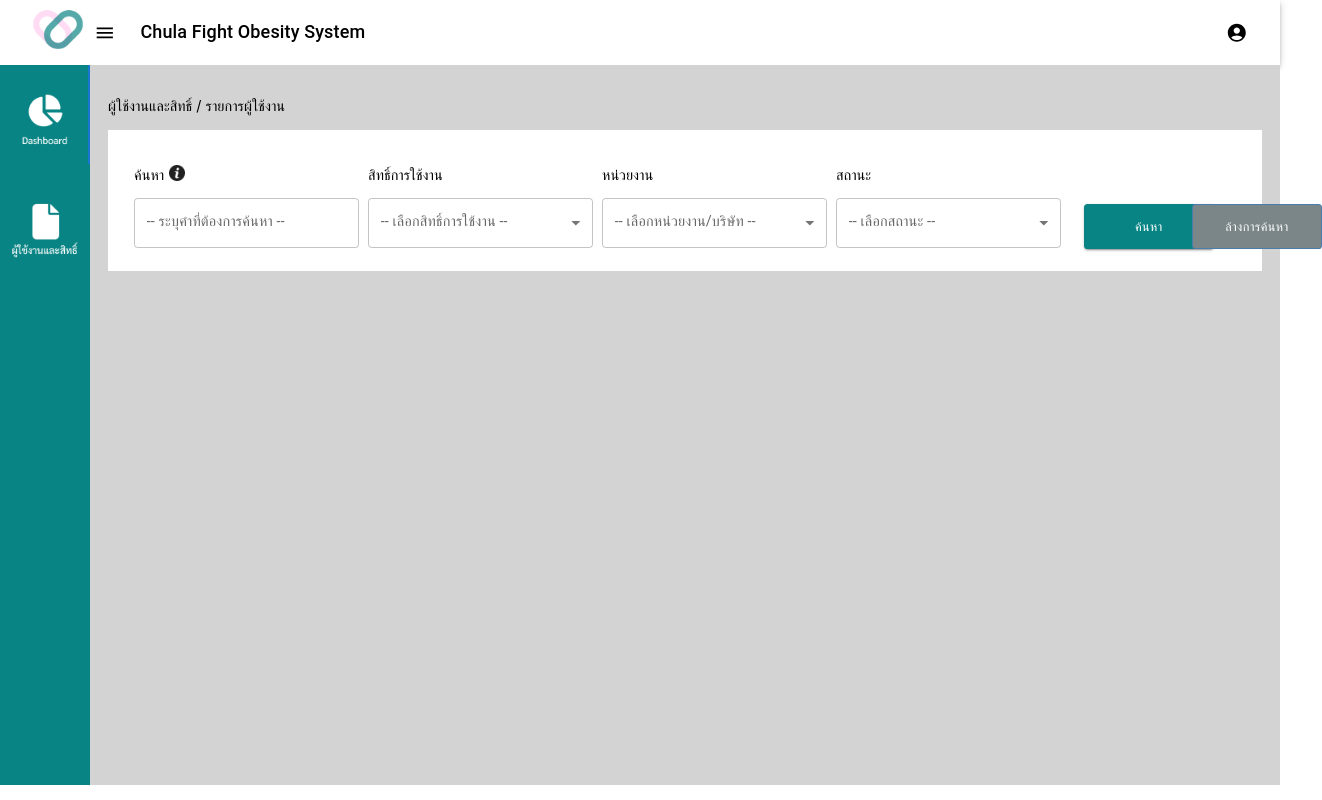
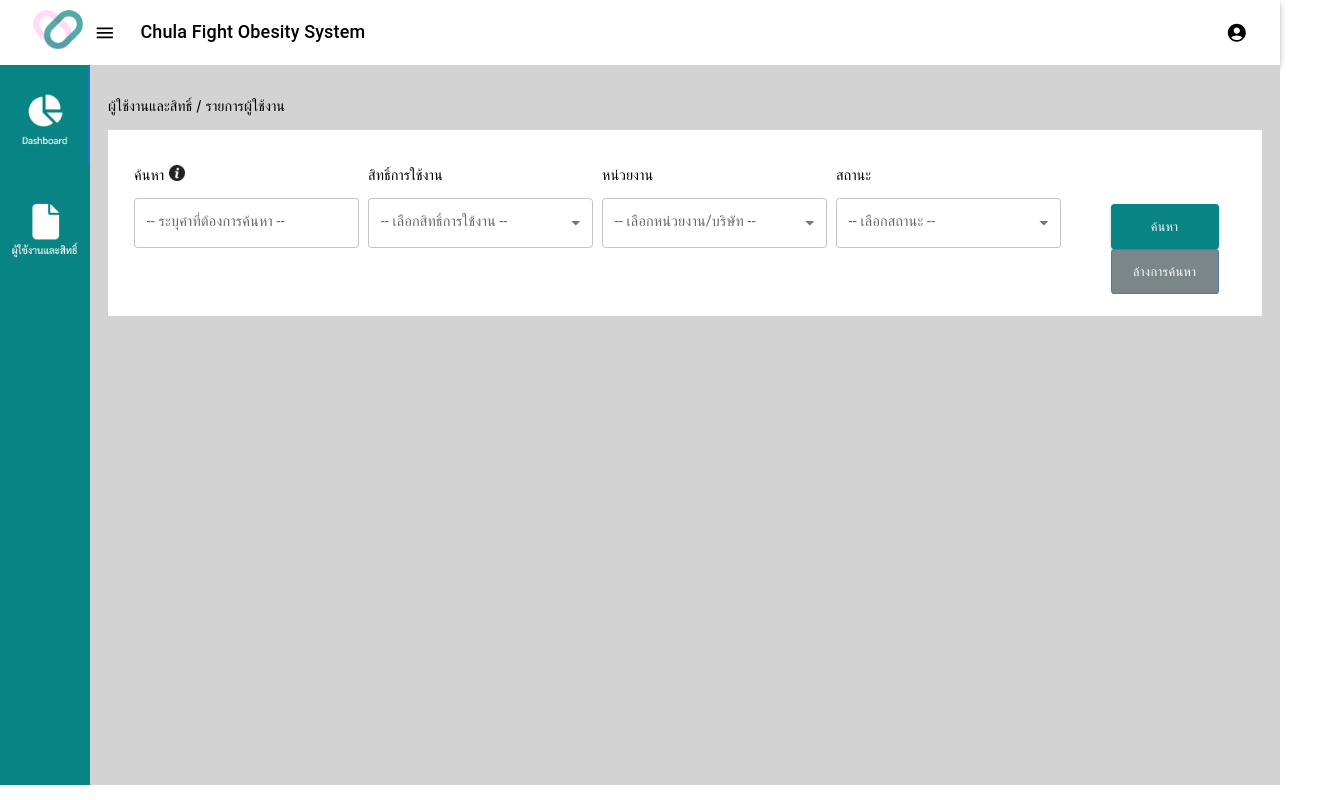
Before and after one commit to chubbyjamyy/chula-fight-obesity-portal, a React (Create React App) app: page /userPermission in a window 1280 px wide. Shown: the whole page, 1322 px wide, since content can reach past the window. Built offline with nearby package versions, Linux system fonts and the light colour scheme.

Commit message:
fix the layout

```diff
--- a/src/shared/UserFiltering.css
+++ b/src/shared/UserFiltering.css
@@ -41,8 +41,10 @@
 .button-search-clear{
     font-size: 16px;
     /* Increase the font-size as needed */
-    width: 145px;
+    width: 120px;
     height: 50px;
+    display: flex;
+    justify-content: space-between;
 }
 
 .search-text {
@@ -83,5 +85,5 @@
     /* Adjust the minimum width of the button as needed */
     margin-top: 40px;
     /* Adjust the margin-top as needed for spacing */
-    padding-left: 20px;
+    padding-left: 50px;
 }
--- a/src/shared/UserFiltering.tsx
+++ b/src/shared/UserFiltering.tsx
@@ -40,7 +40,7 @@ const UserFiltering = () => {
 
   return (
     <div>
-      <p>ผู้ใช้งานและสิทธิ์  /  รายการผู้ใช้งาน</p>
+      <p>ผู้ใช้งานและสิทธิ์ / รายการผู้ใช้งาน</p>
       <Box p={3} bgcolor={"white"}>
         <div className="two-column-container">
           <div className="column-filter-field">
@@ -113,18 +113,16 @@ const UserFiltering = () => {
               </Select>
             </FormControl>
           </div>
+          <div className="row">
             <div className="column-button">
-            <br/>
+              <br />
               <Button
                 variant="contained"
                 className="button-search-clear"
-              style={{ backgroundColor: "#098484" }}
+                style={{ backgroundColor: "#098484", marginRight: "20px" }}
               >
                 ค้นหา
               </Button>
-          </div>
-          <div className="column-button">
-          <br/>
               <Button
                 variant="outlined"
                 className="button-search-clear"
@@ -134,6 +132,7 @@ const UserFiltering = () => {
               </Button>
               </div>
           </div>
+        </div>
       </Box>
     </div>
   );
```
Lines whose indentation alone changed are shown as unchanged.
